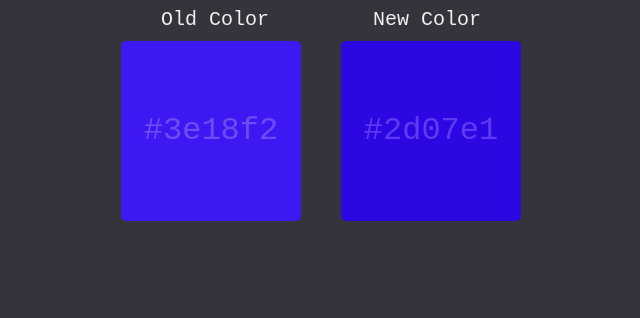
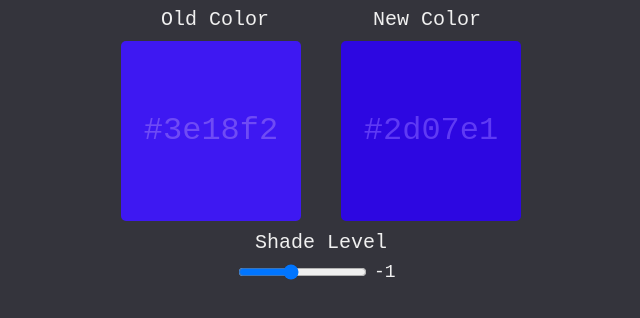
Before and after one commit to zalmanlew/hex-shade-gen, a website: page demo/index.html in a window 1280 px wide. Shown: the whole page, without its empty margins (319-959 px from the left). Drawn offline with Linux system fonts and the light colour scheme.

Commit message:
slider to set shade level

```diff
--- a/demo/index.html
+++ b/demo/index.html
@@ -16,6 +16,21 @@
       <div class="color" id="old"><p id="old-text"></p></div>
       <div class="color" id="new"><p id="new-text"></p></div>
     </div>
+    <div class="container">
+      <label>Shade Level</label>
+    </div>
+    <div class="container shade-level-slider">
+      <input
+        id="slider"
+        name="shade"
+        type="range"
+        min="-5"
+        max="5"
+        value="-1"
+        oninput="this.nextElementSibling.value = this.value; reColor(new_obj.firstChild.innerText,false)"
+      />
+      <output id="slider-val">-1</output>
+    </div>
   </body>
 </html>
 <script src="../index.js"></script>
--- a/demo/script.js
+++ b/demo/script.js
@@ -1,5 +1,17 @@
 old_obj = document.getElementById("old");
 new_obj = document.getElementById("new");
+
+old_obj.addEventListener("click", function () {
+  copyToClipboard(old_obj);
+});
+new_obj.addEventListener("click", function () {
+  copyToClipboard(new_obj);
+});
+
+function copyToClipboard(o) {
+  console.log(o.firstChild.innerText);
+  navigator.clipboard.writeText(o.firstChild.innerText);
+}
 
 // starting color - random
 color = "#000000".replace(/0/g, function () {
@@ -7,15 +19,14 @@ color = "#000000".replace(/0/g, function () {
 });
 
 /* TODO
- * set shade levels to a slider
- * labels on old/new color
  * message indicating the new color is copied to clipboard
- * don't copy to clipboard on init recolor
  */
 
-function reColor(color) {
+function reColor(color, copy = true) {
+  shade = parseInt(document.getElementById("slider").value);
+
   old_color = shadeColor(color, 0); // normalize
-  new_color = shadeColor(old_color, -1); // TODO: number controlled by user
+  new_color = shadeColor(old_color, shade);
 
   Object.assign(old_obj.style, {
     backgroundColor: old_color,
@@ -31,12 +42,14 @@ function reColor(color) {
   old_obj.firstChild.innerText = old_color;
   new_obj.firstChild.innerText = new_color;
 
-  navigator.clipboard.writeText(new_color); //  TODO: don't copy on init run
-  console.log({ old_color }, { new_color });
+  if (copy) {
+    navigator.clipboard.writeText(new_color);
+  }
+  console.log({ old_color }, { shade }, { new_color });
 }
 
-// recolor on page load
-reColor(color);
+// recolor on page load - without copying to clipboard
+reColor(color, (copy = false));
 
 // listen for pasted colors and recolor boxes on paste
 document.addEventListener("paste", (event) => {
--- a/demo/style.css
+++ b/demo/style.css
@@ -23,6 +23,11 @@ body {
   justify-content: center;
   align-items: center;
   margin: 10px 20px;
+  cursor: grab;
+}
+
+.color:active {
+  cursor: grabbing;
 }
 
 .color > p {
@@ -50,3 +55,14 @@ body {
 label {
   font-size: 20px;
 }
+
+.shade-level-slider {
+  padding: 8px;
+}
+
+#slider-val {
+  min-width: 2rem;
+  font-variant-numeric: tabular-nums;
+  font-size: 18px;
+  padding-left: 5px;
+}
```
